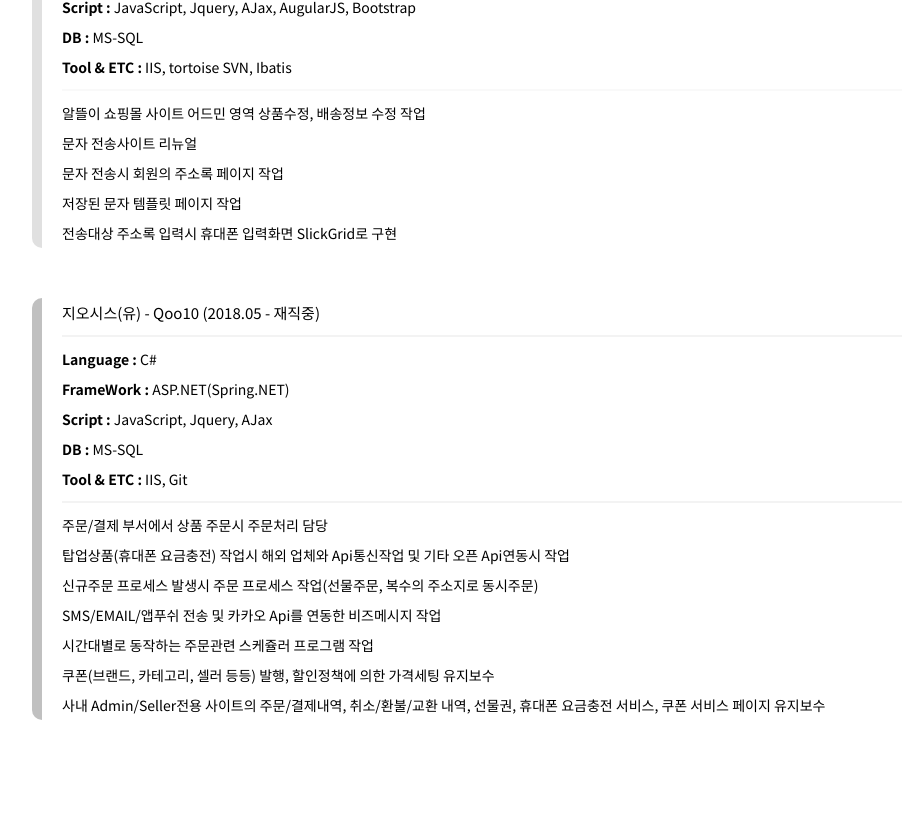
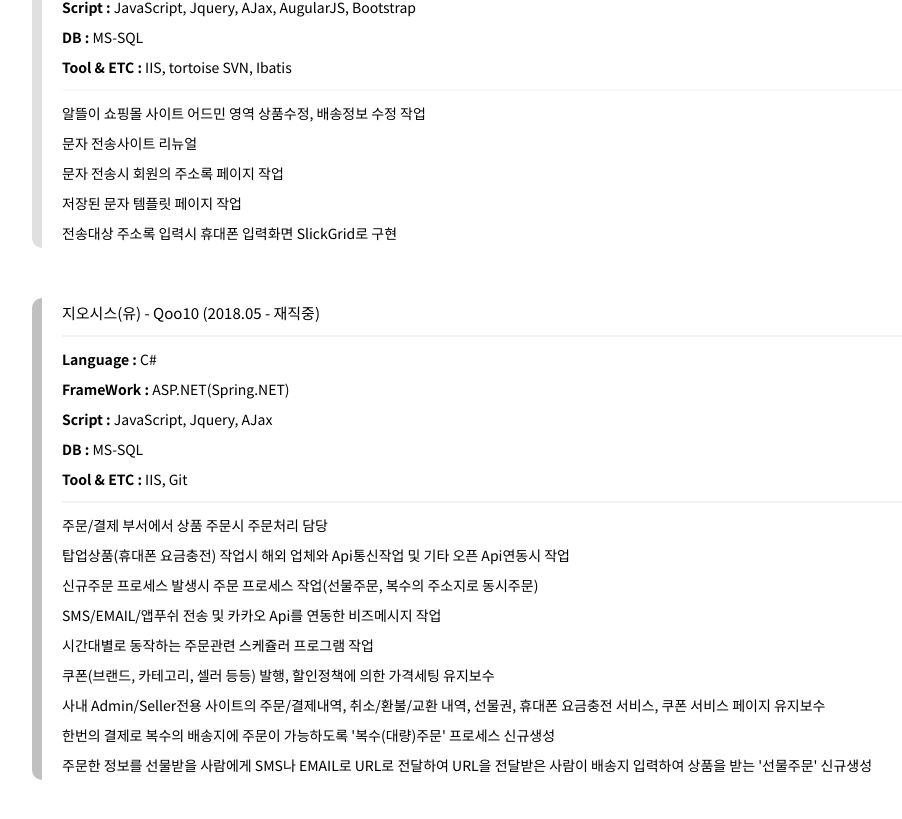
Before and after one commit to leemugeun/leemugeun.github.io, a Jekyll site: the page built from _posts/2020-03-06-profile.md, in a window 1280 px wide and 900 px high, scrolled down 1374 px. Shown: the top 819 px of the window, without its empty margins (8-910 px from the left). Built offline with Jekyll 4.4.1, drawn with Linux system fonts in a browser that asks for light colours; a style sheet for code colours, icons or effects is not loaded.

Commit message:
Profile add

```diff
--- a/_layouts/profile.html
+++ b/_layouts/profile.html
@@ -115,6 +115,8 @@
                                     <li>시간대별로 동작하는 주문관련 스케쥴러 프로그램 작업</li>
                                     <li>쿠폰(브랜드, 카테고리, 셀러 등등) 발행, 할인정책에 의한 가격세팅 유지보수</li>
                                     <li>사내 Admin/Seller전용 사이트의 주문/결제내역, 취소/환불/교환 내역, 선물권, 휴대폰 요금충전 서비스, 쿠폰 서비스 페이지 유지보수</li>
+                                    <li>한번의 결제로 복수의 배송지에 주문이 가능하도록 '복수(대량)주문' 프로세스 신규생성</li>
+                                    <li>주문한 정보를 선물받을 사람에게 SMS나 EMAIL로 URL로 전달하여 URL을 전달받은 사람이 배송지 입력하여 상품을 받는 '선물주문' 신규생성</li>
                                 </ul>
                             </div>
                         </div>
```
